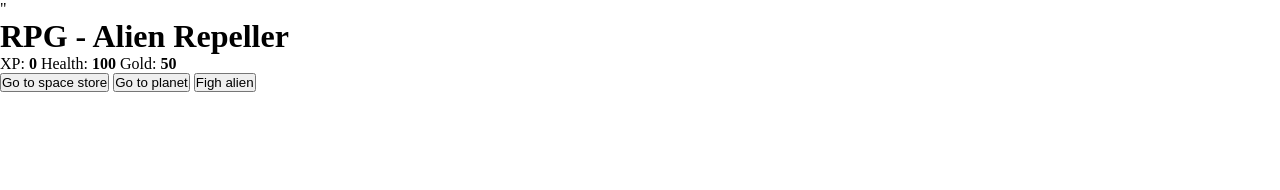
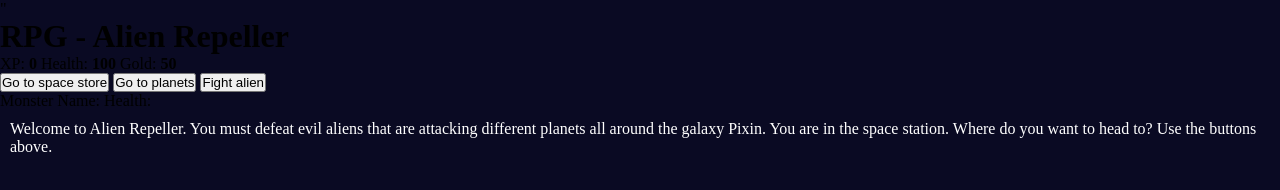
Before and after one commit to Katemoca/RPG---Dragon-Repeller, a plain HTML site: page index.html in a window 1280 px wide. Drawn offline with Linux system fonts and the light colour scheme.

Commit message:
Adding styles and the layout structure on the html and css files

```diff
--- a/index.html
+++ b/index.html
@@ -17,11 +17,14 @@
         </div>
         <div id="controls">
             <button id="button1">Go to space store</button>
-            <button id="button2">Go to planet</button>
-            <button id="button3">Figh alien</button>
+            <button id="button2">Go to planets</button>
+            <button id="button3">Fight alien</button>
         </div>
-        <div id="monsterStats"></div>
-        <div id="text"></div>
+        <div id="monsterStats">
+            <span class="stat">Monster Name: <strong><span id="monsterName"></span></strong></span>
+            <span class="stat">Health: <strong><span id="monsterHealth"></span></strong></span>
+        </div>
+        <div id="text"><p>Welcome to Alien Repeller. You must defeat evil aliens that are attacking different planets all around the galaxy Pixin. You are in the space station. Where do you want to head to? Use the buttons above.</p></div>
     </section>
     <section></section>
     <script src="script.js"></script>
--- a/script.js
+++ b/script.js
@@ -11,6 +11,6 @@ let alienHealth;
 
 // We need to manipulate the DOM with the querySelector() method.
 
-let button1 = document.querySelector("#button1");
-let button2 = document.querySelector("#button2");
-let button3 = document.querySelector("#button3");
+const button1 = document.querySelector("#button1");
+const button2 = document.querySelector("#button2");
+const button3 = document.querySelector("#button3");
--- a/styles.css
+++ b/styles.css
@@ -3,7 +3,11 @@
   padding: 0;
   box-sizing: border-box;
 }
+body {
+  background-color: #0a0a23;
+}
 
-body {
-  background-color: #ffffff;
+#text {
+  color: #ffffff;
+  padding: 10px;
 }
```
